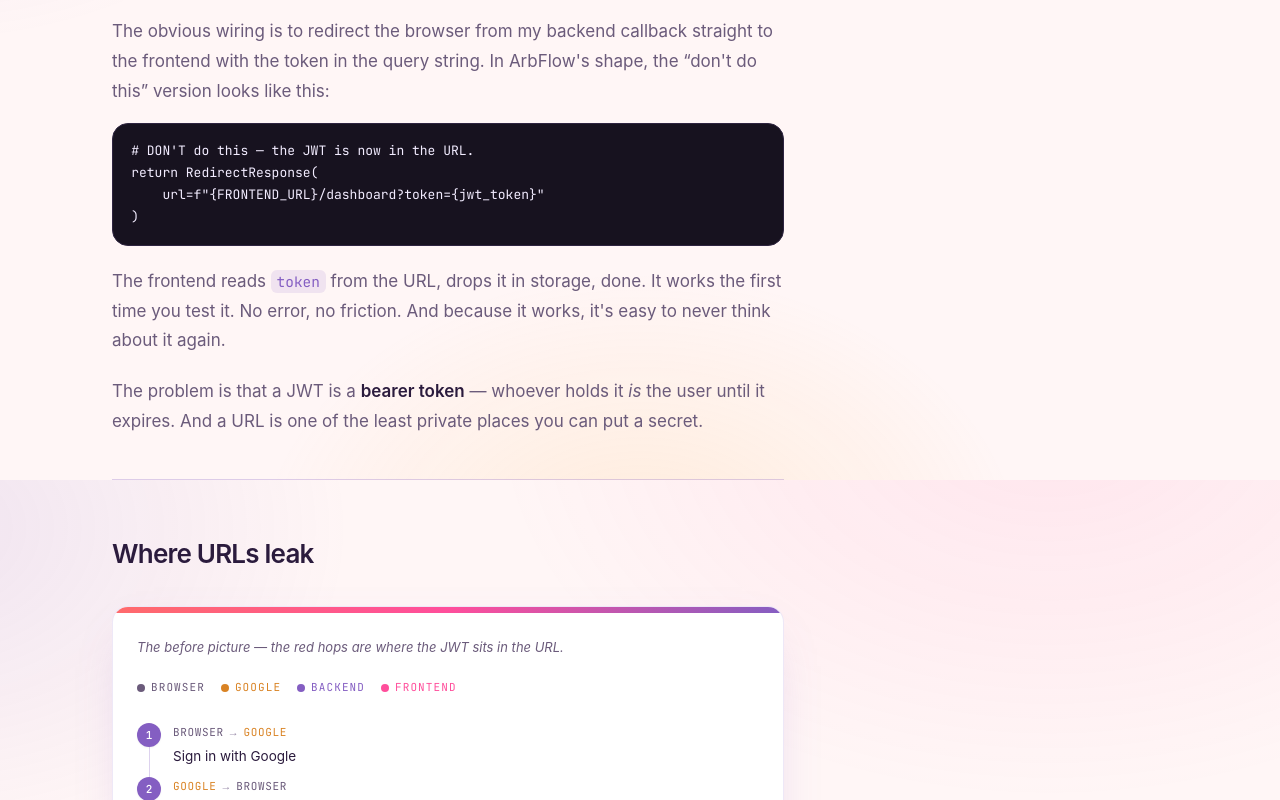
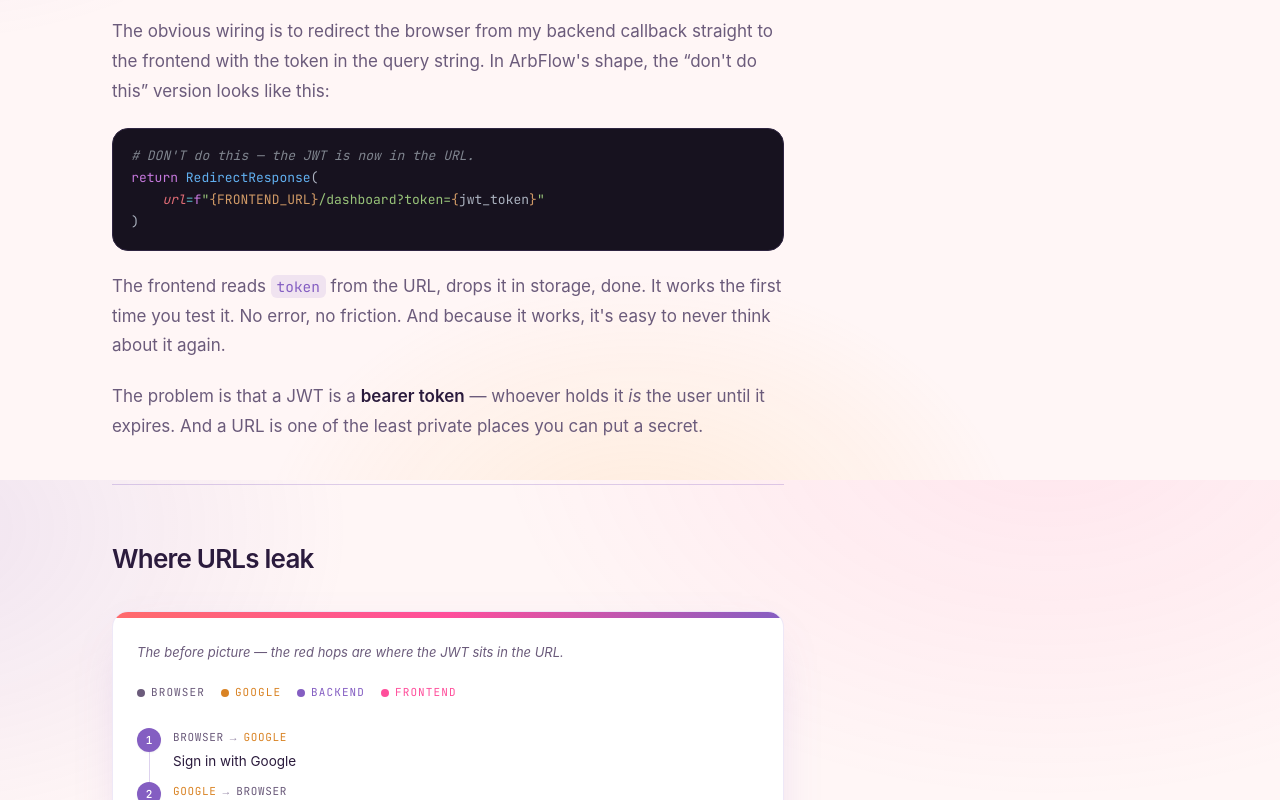
Before and after one commit to PranavShukla2/Portfolio, a Next.js app: page /blog/jwts-in-redirect-urls in a window 1280 px wide. Shown: the part 1120-1920 px from the top of the page. Built offline with nearby package versions, Linux system fonts and the light colour scheme.

Commit message:
Add syntax highlighting and copy button to code blocks
Build-time Shiki highlighting (zero client JS) via a CodeBlock server
component, keeping the brand dark frame; hover-reveal Copy button.

```diff
--- a/app/blog/jwts-in-redirect-urls/page.tsx
+++ b/app/blog/jwts-in-redirect-urls/page.tsx
@@ -1,5 +1,6 @@
 import PostLayout from "@/components/blog/PostLayout";
 import AuthFlowDiagram, { type FlowStep } from "@/components/blog/AuthFlowDiagram";
+import CodeBlock from "@/components/blog/CodeBlock";
 import { postMetadata } from "@/lib/posts";
 
 export const metadata = postMetadata("jwts-in-redirect-urls");
@@ -205,9 +206,7 @@ export default function Post() {
         ArbFlow&apos;s shape, the &ldquo;don&apos;t do this&rdquo; version looks
         like this:
       </p>
-      <pre>
-        <code>{DONT_PY}</code>
-      </pre>
+      <CodeBlock lang="python" code={DONT_PY} />
       <p>
         The frontend reads <code>token</code> from the URL, drops it in storage,
         done. It works the first time you test it. No error, no friction. And
@@ -311,17 +310,13 @@ export default function Post() {
         mint the JWT but redirect with an <code>auth_code</code> instead of the
         token (<code>backend/app/api/integrations.py</code>):
       </p>
-      <pre>
-        <code>{CALLBACK_PY}</code>
-      </pre>
+      <CodeBlock lang="python" code={CALLBACK_PY} />
       <p>
         <code>create_auth_code</code> is where &ldquo;hashed at rest&rdquo;
         happens — only the sha256 of the code is ever written to the database (
         <code>backend/app/core/oauth.py</code>):
       </p>
-      <pre>
-        <code>{CREATE_PY}</code>
-      </pre>
+      <CodeBlock lang="python" code={CREATE_PY} />
       <p>
         The exchange endpoint trades a valid code for the token. There&apos;s
         nothing to brute-force here in the first place — the code is 256 bits of
@@ -329,17 +324,13 @@ export default function Post() {
         you get — but the endpoint is rate-limited anyway, as plain
         defense-in-depth against abuse (<code>backend/app/api/auth.py</code>):
       </p>
-      <pre>
-        <code>{EXCHANGE_PY}</code>
-      </pre>
+      <CodeBlock lang="python" code={EXCHANGE_PY} />
       <p>
         The single-use guarantee lives in <code>consume_auth_code</code> — and
         this is the part I got subtly wrong the first time, so it&apos;s worth
         slowing down on (<code>backend/app/core/oauth.py</code>):
       </p>
-      <pre>
-        <code>{CONSUME_PY}</code>
-      </pre>
+      <CodeBlock lang="python" code={CONSUME_PY} />
       <p>
         My first version did the obvious thing: <code>SELECT</code> the row by
         code hash, check it, then <code>DELETE</code> it — two statements. That
@@ -376,9 +367,7 @@ export default function Post() {
         token, and scrubs the code from the address bar (
         <code>frontend/src/lib/auth.ts</code>):
       </p>
-      <pre>
-        <code>{FRONTEND_TS}</code>
-      </pre>
+      <CodeBlock lang="ts" code={FRONTEND_TS} />
       <p>
         That last dedupe is a small real-world wrinkle worth calling out: because
         the code is genuinely single-use, React Strict Mode invoking the effect
--- a/app/globals.css
+++ b/app/globals.css
@@ -168,6 +168,17 @@
     padding: 0;
     font-size: inherit;
     color: #f2ecff;
+  }
+  /* Shiki keeps its own token colors but wears our brand dark frame. */
+  .prose-blog pre.shiki {
+    background: var(--term-bg) !important;
+  }
+  .prose-blog pre.shiki code {
+    color: inherit;
+  }
+  .prose-blog pre.shiki .line {
+    display: inline-block;
+    width: 100%;
   }
   .prose-blog blockquote {
     border-left: 3px solid var(--accent);
--- /dev/null
+++ b/components/blog/CodeBlock.tsx
@@ -0,0 +1,28 @@
+import { codeToHtml } from "shiki";
+import CopyButton from "./CopyButton";
+
+/**
+ * Syntax-highlighted code block. Shiki runs at build (async server component)
+ * so there is zero client-side highlighting JS. The `.prose-blog pre.shiki`
+ * rules in globals.css keep our brand dark frame; Shiki only colors the tokens.
+ */
+export default async function CodeBlock({
+  code,
+  lang = "text",
+}: {
+  code: string;
+  lang?: string;
+}) {
+  const trimmed = code.replace(/\n+$/, "");
+  const html = await codeToHtml(trimmed, {
+    lang,
+    theme: "one-dark-pro",
+  });
+
+  return (
+    <div className="group relative">
+      <CopyButton code={trimmed} />
+      <div dangerouslySetInnerHTML={{ __html: html }} />
+    </div>
+  );
+}
--- /dev/null
+++ b/components/blog/CopyButton.tsx
@@ -0,0 +1,28 @@
+"use client";
+
+import { useState } from "react";
+
+export default function CopyButton({ code }: { code: string }) {
+  const [copied, setCopied] = useState(false);
+
+  async function copy() {
+    try {
+      await navigator.clipboard.writeText(code);
+      setCopied(true);
+      setTimeout(() => setCopied(false), 1600);
+    } catch {
+      /* clipboard unavailable — no-op */
+    }
+  }
+
+  return (
+    <button
+      type="button"
+      onClick={copy}
+      aria-label={copied ? "Copied" : "Copy code"}
+      className="absolute right-3 top-3 z-10 rounded-md border border-white/15 bg-white/10 px-2.5 py-1 font-mono text-[11px] text-white/80 opacity-0 transition-all hover:bg-white/20 focus-visible:opacity-100 group-hover:opacity-100"
+    >
+      {copied ? "Copied ✓" : "Copy"}
+    </button>
+  );
+}
--- a/package.json
+++ b/package.json
@@ -13,7 +13,8 @@
     "framer-motion": "^11.3.19",
     "next": "^15.1.6",
     "react": "^19.0.0",
-    "react-dom": "^19.0.0"
+    "react-dom": "^19.0.0",
+    "shiki": "^1.29.2"
   },
   "devDependencies": {
     "@types/node": "^20.14.10",
```
Also changed, not shown: 1 other file (tests, documents, lock files or other folders).
